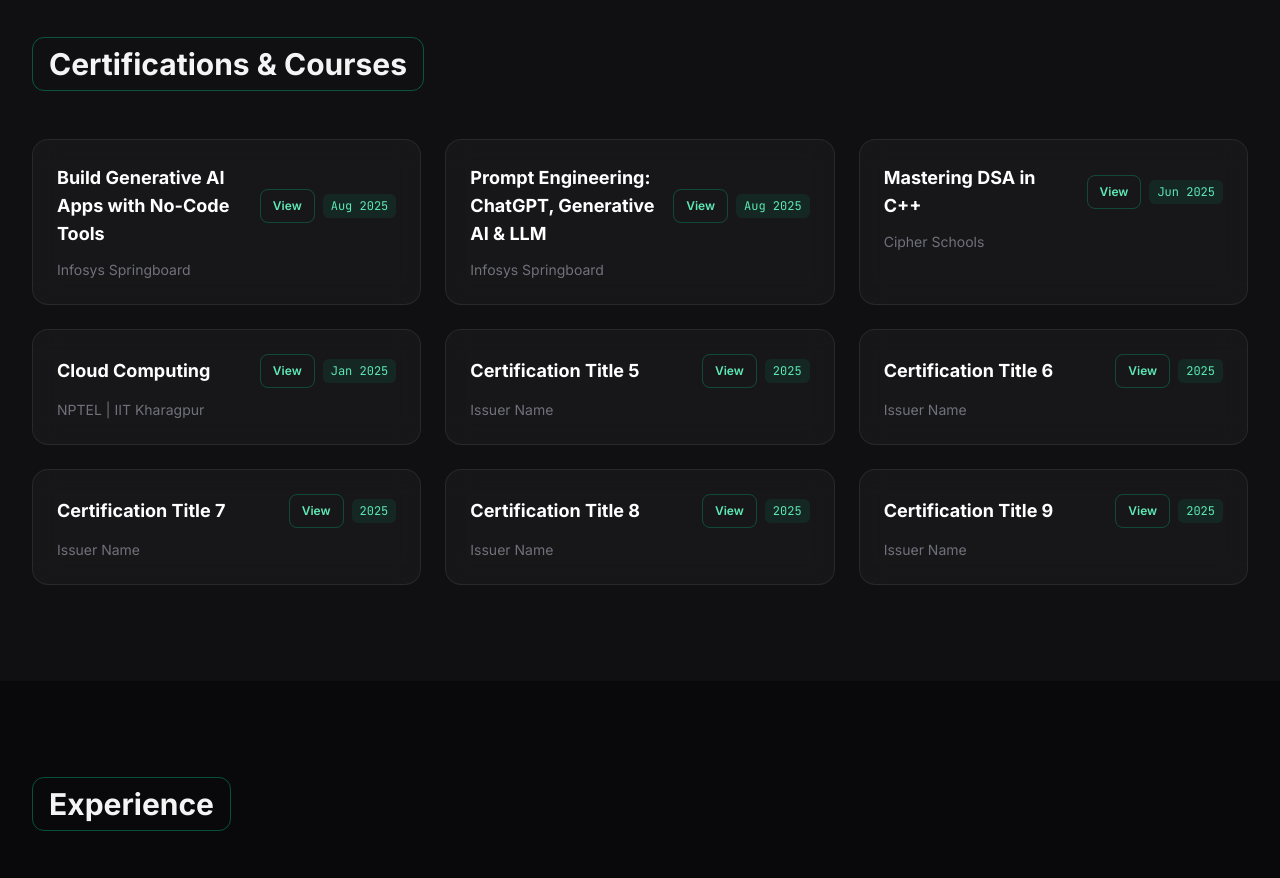
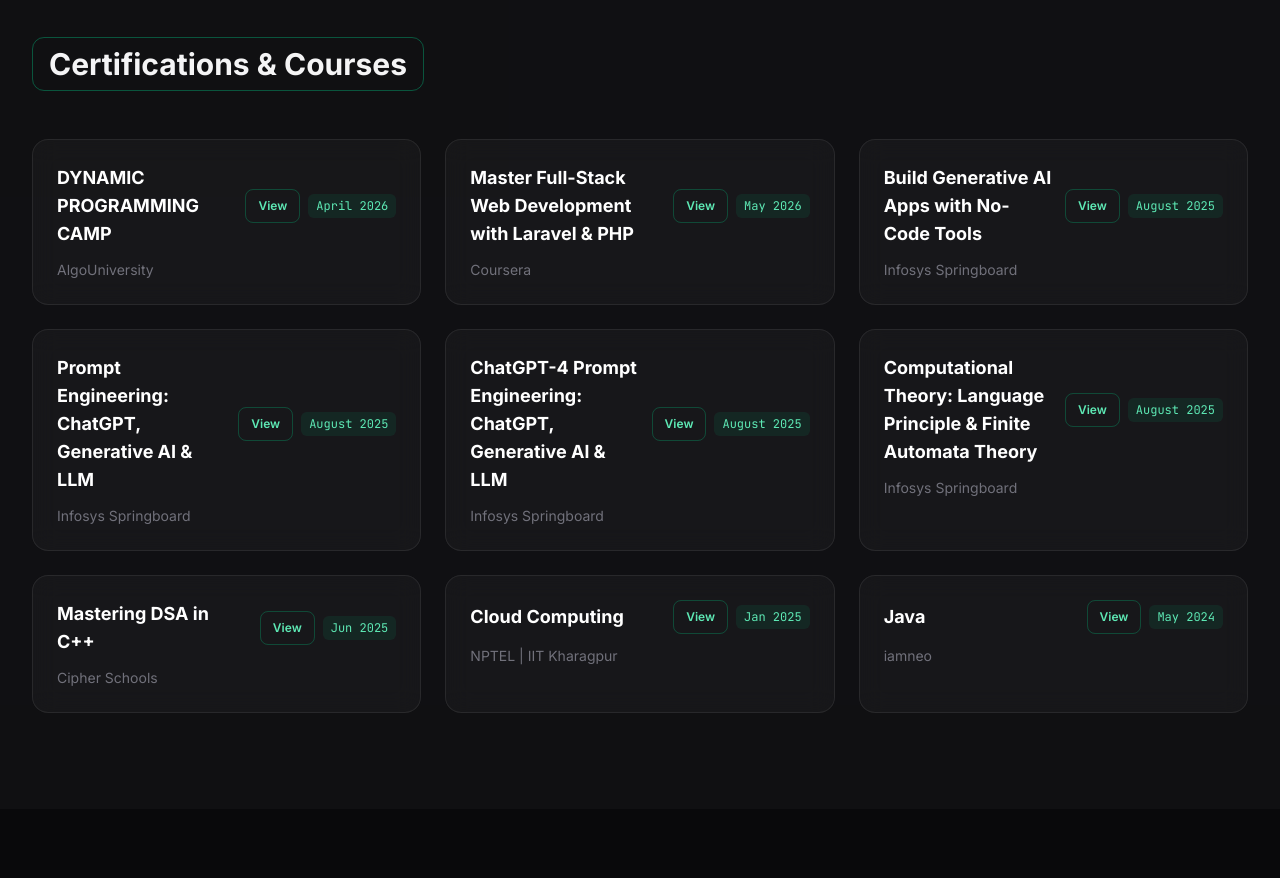
Before and after one commit to Tanya391/portfolio, a React (Vite) app: page / in a window 1280 px wide. Shown: the part 3360-4238 px from the top of the page. Built offline with nearby package versions, Linux system fonts and the light colour scheme.

Commit message:
Update resume section with Google Drive link

```diff
--- a/src/App.jsx
+++ b/src/App.jsx
@@ -394,16 +394,40 @@
   const certificatesLink = 'https://drive.google.com/drive/folders/1B-DySjgM6hLWowaK--oWUcnPGHsumHjR';
   const items = [
     {
+      title: 'DYNAMIC PROGRAMMING CAMP',
+      issuer: 'AlgoUniversity',
+      year: 'April 2026',
+      link: 'https://drive.google.com/file/d/1ElyxL5gF3yuo-Rmn4soOrkFPn7GGsSMF/view?usp=sharing',
+    },
+    {
+      title: 'Master Full-Stack Web Development with Laravel & PHP',
+      issuer: 'Coursera',
+      year: 'May 2026',
+      link: 'https://drive.google.com/file/d/1uGD5KL5UZiCBuv21G5jygA-UJ4lJrvbB/view?usp=sharing',
+    },
+    {
       title: 'Build Generative AI Apps with No-Code Tools',
       issuer: 'Infosys Springboard',
-      year: 'Aug 2025',
+      year: 'August 2025',
       link: 'https://drive.google.com/drive/folders/1B-DySjgM6hLWowaK--oWUcnPGHsumHjR',
     },
     {
       title: 'Prompt Engineering: ChatGPT, Generative AI & LLM',
       issuer: 'Infosys Springboard',
-      year: 'Aug 2025',
+      year: 'August 2025',
       link: 'https://drive.google.com/drive/folders/1B-DySjgM6hLWowaK--oWUcnPGHsumHjR',
+    },
+    {
+      title: 'ChatGPT-4 Prompt Engineering: ChatGPT, Generative Al & LLM',
+      issuer: 'Infosys Springboard',
+      year: 'August 2025',
+      link: 'https://drive.google.com/file/d/1-nDgH9LdsWy9EXAggU2Wf-dchlUjF_6x/view?usp=sharing',
+    },
+    {
+      title: 'Computational Theory: Language Principle & Finite Automata Theory',
+      issuer: 'Infosys Springboard',
+      year: 'August 2025',
+      link: 'https://drive.google.com/file/d/1jipRt_ankgKyfuyE-7ubi6FUOPpX1AYI/view?usp=sharing',
     },
     {
       title: 'Mastering DSA in C++',
@@ -418,35 +442,11 @@
       link: 'https://drive.google.com/file/d/12JRcy4O7S62YrtSFQkxIQz2nRm_w_BAX/view?usp=drive_link',
     },
     {
-      title: 'Certification Title 5',
-      issuer: 'Issuer Name',
-      year: '2025',
-      link: 'https://your-link-here',
-    },
-    {
-      title: 'Certification Title 6',
-      issuer: 'Issuer Name',
-      year: '2025',
-      link: 'https://your-link-here',
-    },
-    {
-      title: 'Certification Title 7',
-      issuer: 'Issuer Name',
-      year: '2025',
-      link: 'https://your-link-here',
-    },
-    {
-      title: 'Certification Title 8',
-      issuer: 'Issuer Name',
-      year: '2025',
-      link: 'https://your-link-here',
-    },
-    {
-      title: 'Certification Title 9',
-      issuer: 'Issuer Name',
-      year: '2025',
-      link: 'https://your-link-here',
-    },
+      title: 'Java',
+      issuer: 'iamneo',
+      year: 'May 2024',
+      link: 'https://drive.google.com/file/d/1CJ4PZws6oIp6xqJPTDPfqN02BTfqjuEj/view?usp=sharing',
+    }
   ];
 
   return (
@@ -617,14 +617,15 @@
           </p>
           <div className="flex flex-col sm:flex-row items-center justify-center gap-4">
             <a
-              href="/updatedCV.pdf"
-              download
+              href="https://drive.google.com/uc?export=download&id=1O-qpI6BuUoF6hln-ro6gaZMGXdZJRI1F"
+              target="_blank"
+              rel="noopener noreferrer"
               className="w-full sm:w-auto px-10 py-4 bg-emerald-500 hover:bg-emerald-600 text-zinc-950 font-bold rounded-xl transition-all flex items-center justify-center gap-2 group"
             >
               <Download size={20} className="group-hover:translate-y-1 transition-transform" /> Download CV
             </a>
             <a
-              href="/updatedCV.pdf"
+              href="https://drive.google.com/file/d/1O-qpI6BuUoF6hln-ro6gaZMGXdZJRI1F/view?usp=sharing"
               target="_blank"
               rel="noopener noreferrer"
               className="w-full sm:w-auto px-10 py-4 border border-zinc-700 hover:border-emerald-400 text-white font-bold rounded-xl transition-all text-center"
```
